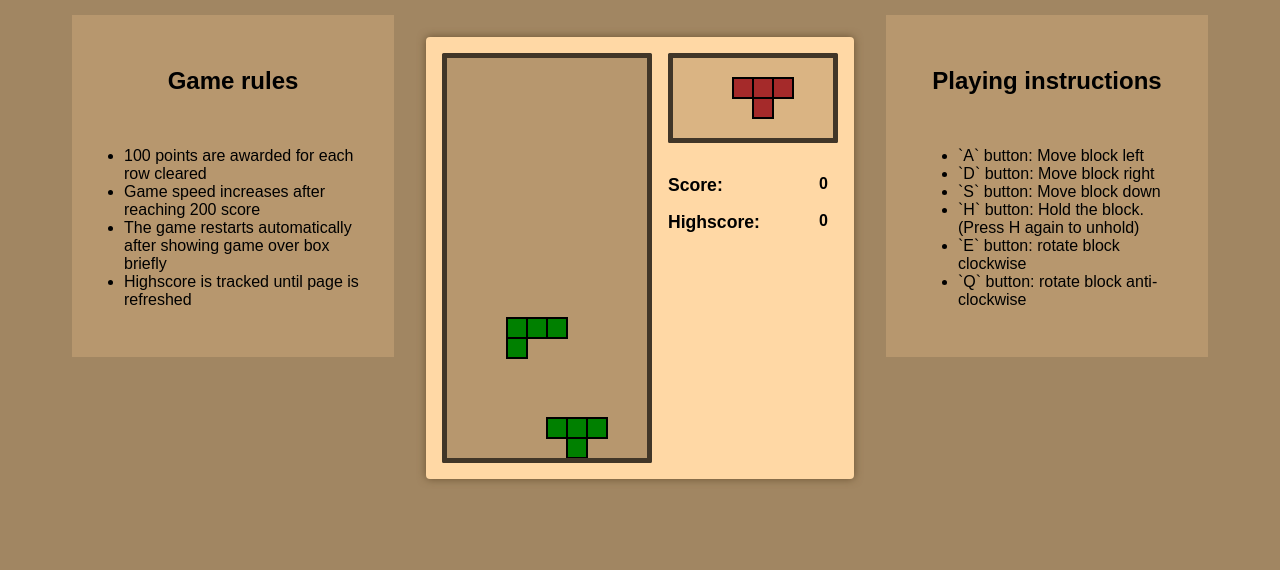
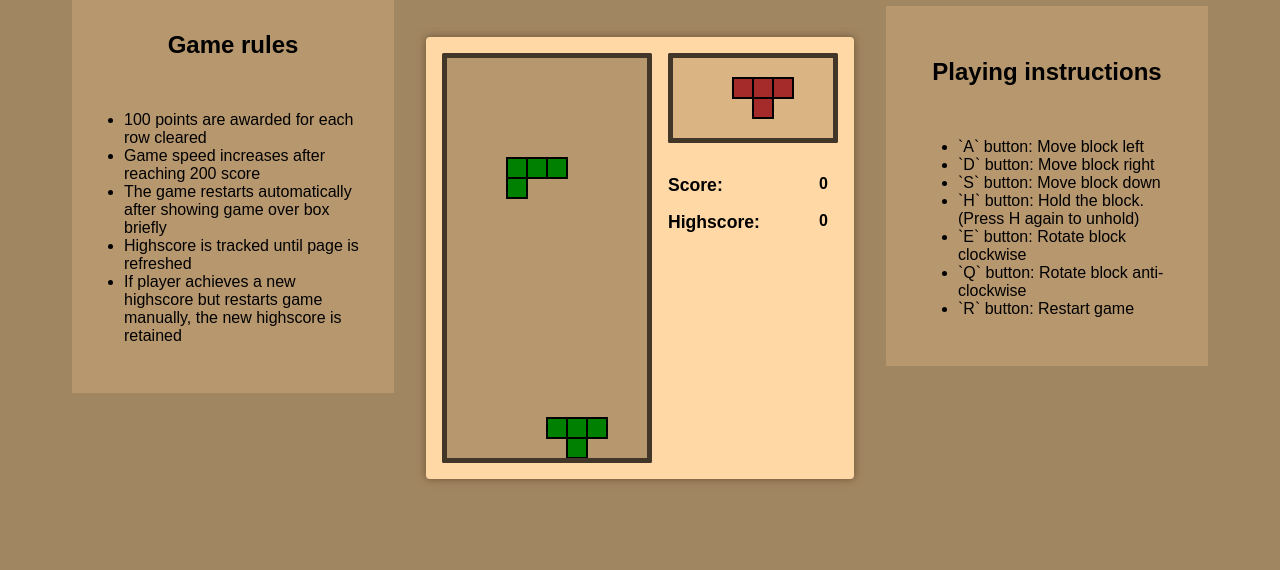
Before and after one commit to SilverMarcs/tetris-rxjs, a website built with Vite: page index.html in a window 1280 px wide. Shown: the part 230-800 px from the top of the page. Built offline with nearby package versions, Linux system fonts and the light colour scheme.

Commit message:
user restartable and other chanegs

```diff
--- a/index.html
+++ b/index.html
@@ -10,6 +10,7 @@
         <li>Game speed increases after reaching 200 score</li>
         <li>The game restarts automatically after showing game over box briefly</li>
         <li>Highscore is tracked until page is refreshed</li>
+        <li>If player achieves a new highscore but restarts game manually, the new highscore is retained</li>
       </ul>
     </div>
 
@@ -47,8 +48,9 @@
         <li>`D` button: Move block right</li>
         <li>`S` button: Move block down</li>
         <li>`H` button: Hold the block. (Press H again to unhold)</li>
-        <li>`E` button: rotate block clockwise</li>
-        <li>`Q` button: rotate block anti-clockwise</li>
+        <li>`E` button: Rotate block clockwise</li>
+        <li>`Q` button: Rotate block anti-clockwise</li>
+        <li>`R` button: Restart game</li>
       </ul>
 
     </div>
--- a/src/constants.ts
+++ b/src/constants.ts
@@ -6,7 +6,7 @@ export const Viewport = {
 } as const;
 
 export const Constants = {
-  TICK_RATE_MS: 150, // default tick rate
+  TICK_RATE_MS: 200, // default tick rate
   TICK_RATE_DECREASE_MS: 100, // tick rate after DIFFICULTY_BARRIER_SCORE is reached
   DIFFICULTY_BARRIER_SCORE: 200, // score at which the game gets harder
   GRID_WIDTH: 10, // width of the grid
--- a/src/game.ts
+++ b/src/game.ts
@@ -1,11 +1,3 @@
-/**
- * This module contains the game logic for Tetris.
- * It exports the initial state of the game, the tick function that updates the game state for each cycle,
- * and the game actions that can be performed (move left, move right, move down, rotate clockwise, rotate anti-clockwise, hold, and tick).
- * It also exports utility functions used by the tick function.
- * @packageDocumentation
- */
-
 import {
   clearFullRows,
   generateBlock,
@@ -54,7 +46,7 @@
 
   // If the game is over, return the updated state with gameEnd set to true
   if (gameOver) {
-    return restartGame(state);
+    return restartGameAfterGameOver(state);
   }
 
   // Check if the current block has reached the bottom or collided with another block
@@ -135,18 +127,18 @@
   };
 };
 
-/**
- * Restarts the game.
- * @param state - The current game state.
- * @returns The new game state after the game has restarted.
- */
-const restartGame = (state: State): State => {
-  return {
-    ...initialState,
-    highScore: Math.max(state.highScore, state.score),
-    gameEnd: true,
+const createGameRestarter =
+  (isGameOver: boolean) =>
+  (gameState: State): State => {
+    return {
+      ...initialState,
+      highScore: Math.max(gameState.highScore, gameState.score),
+      gameEnd: isGameOver,
+    };
   };
-};
+
+const restartGameAfterGameOver = createGameRestarter(true);
+const restartGameByUserAction = createGameRestarter(false);
 
 /**
  * Creates a game action based on the given action logic.
@@ -196,4 +188,5 @@
   RotateAntiClockwise: createGameAction(rotateBlockAntiClockwise),
   Hold: holdAction,
   Tick: (s: State) => tick(s),
+  Restart: (s: State) => restartGameByUserAction(s),
 };
--- a/src/main.ts
+++ b/src/main.ts
@@ -1,7 +1,7 @@
 import "./style.css";
 
 import { Viewport } from "./constants";
-import { game$, score$ } from "./observables";
+import { game$ } from "./observables";
 import { State } from "./types";
 import { render } from "./view";
 
--- a/src/observables.ts
+++ b/src/observables.ts
@@ -5,56 +5,62 @@ import { getTickRate } from "./generics";
 import { GameEvent, Key, State } from "./types";
 
 // Create an observable for keydown events
-export const key$ = fromEvent<KeyboardEvent>(document, "keydown");
+const key$ = fromEvent<KeyboardEvent>(document, "keydown");
 
 // function to filter keydown events by key code
 const fromKey = (keyCode: Key) =>
   filter((e: KeyboardEvent) => e.code === keyCode);
 
-export const left$: Observable<GameEvent> = key$.pipe(
+const left$: Observable<GameEvent> = key$.pipe(
   fromKey("KeyA"),
   map(() => "Left")
 );
 
-export const right$: Observable<GameEvent> = key$.pipe(
+const right$: Observable<GameEvent> = key$.pipe(
   fromKey("KeyD"),
   map(() => "Right")
 );
-export const down$: Observable<GameEvent> = key$.pipe(
+const down$: Observable<GameEvent> = key$.pipe(
   fromKey("KeyS"),
   map(() => "Down")
 );
 
-export const rotateClockwise$: Observable<GameEvent> = key$.pipe(
+const rotateClockwise$: Observable<GameEvent> = key$.pipe(
   fromKey("KeyE"),
   map(() => "RotateClockwise")
 );
 
-export const rotateAntiClockwise$: Observable<GameEvent> = key$.pipe(
+const rotateAntiClockwise$: Observable<GameEvent> = key$.pipe(
   fromKey("KeyQ"),
   map(() => "RotateAntiClockwise")
 );
 
-export const hold$: Observable<GameEvent> = key$.pipe(
+const hold$: Observable<GameEvent> = key$.pipe(
   fromKey("KeyH"),
   map(() => "Hold")
 );
 
+const restart$: Observable<GameEvent> = key$.pipe(
+  fromKey("KeyR"),
+  map(() => "Restart")
+);
+
 // Merge all user action observables into one
-export const userAction$ = merge(
+const userAction$: Observable<GameEvent> = merge(
   left$,
   right$,
   down$,
   rotateClockwise$,
   rotateAntiClockwise$,
-  hold$
+  hold$,
+  restart$
 );
 
 // Create a score$ observable that emits the current score
-export const score$ = new BehaviorSubject<number>(initialState.score);
+const score$ = new BehaviorSubject<number>(initialState.score);
 
 // Create a tick$ observable that adjusts the tick rate based on the current score
-export const tick$ = score$.pipe(
+const tick$ = score$.pipe(
   switchMap((score) => interval(getTickRate(score))),
   map(() => "Tick" as GameEvent)
 );
--- a/src/types.ts
+++ b/src/types.ts
@@ -5,12 +5,12 @@
 
 export type Block = BlockPosition | undefined; // this can be undefined because the game starts with no current block or when as block reaches the bottom, there is no current block
 
-export type Key = "KeyA" | "KeyD" | "KeyH" | "KeyQ" | "KeyE" | "KeyS";
+export type Key = "KeyA" | "KeyD" | "KeyH" | "KeyQ" | "KeyE" | "KeyS" | "KeyR";
 
 export type Direction = "Left" | "Right" | "Down";
 export type Rotation = "RotateClockwise" | "RotateAntiClockwise";
 
-export type GameEvent = Direction | Rotation | "Hold" | "Tick";
+export type GameEvent = Direction | Rotation | "Hold" | "Tick" | "Restart";
 
 export type MoveLogic = (pos: Position<number>) => Position<number>;
 export type BoundaryCheck = (cubePos: CubePosition) => boolean;
```
Also changed, not shown: README.md, 1 other file.
